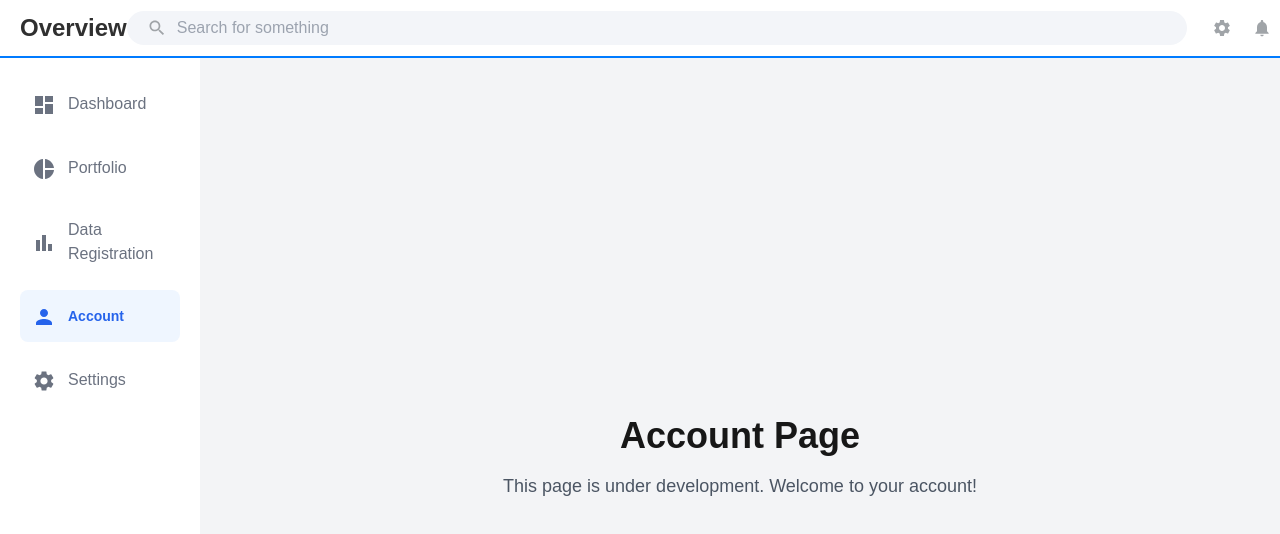
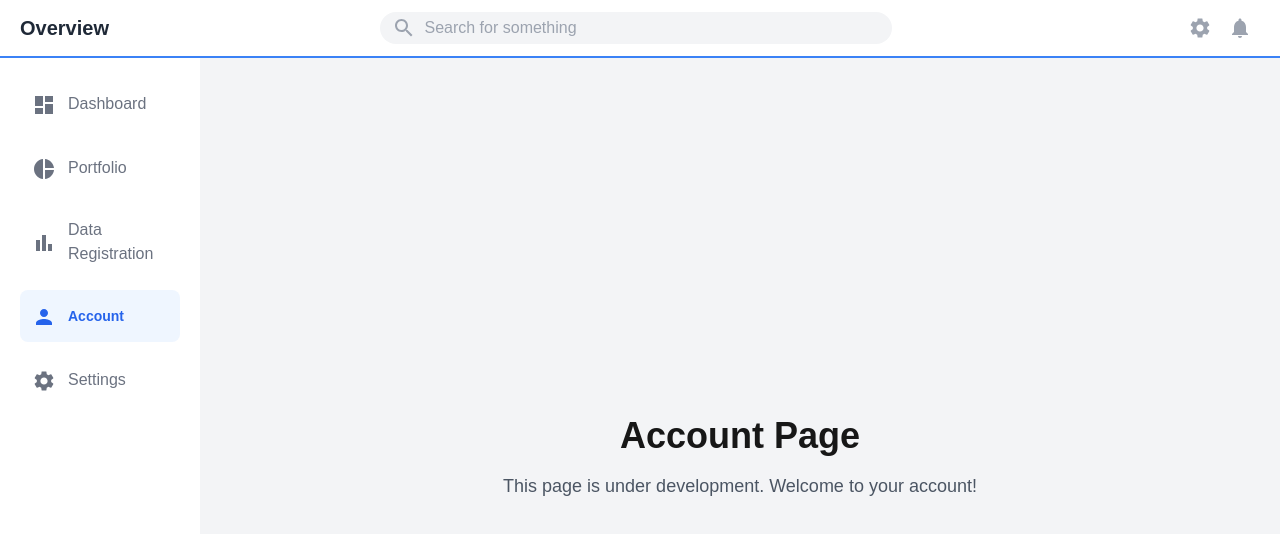
Before and after one commit to cosmos-capstone/frontend, a Next.js app: page /account in a window 1280 px wide. Shown: the top 534 px of the page. Built offline with nearby package versions, Linux system fonts and the light colour scheme.

Commit message:
update: topbar css to tailwind

```diff
--- a/app/components/TopBar.tsx
+++ b/app/components/TopBar.tsx
@@ -5,61 +5,20 @@ import { Search, Settings, Notifications } from '@mui/icons-material';
 
 export default function TopBar() {
   return (
-    <div style={styles.topBar}>
-      <span style={styles.title}>Overview</span>
-      <div style={styles.searchBar}>
-        <Search style={styles.icon} />
+    <div className="flex items-center justify-between px-5 py-3 border-b-2 border-blue-500 bg-white">
+      <span className="text-xl font-bold text-gray-800">Overview</span>
+      <div className="flex items-center bg-gray-100 rounded-full px-3 py-1 mr-4 w-full max-w-lg">
+        <Search className="text-gray-400 text-lg mr-2" />
         <input
           type="text"
           placeholder="Search for something"
-          style={styles.input}
+          className="border-none outline-none bg-transparent text-gray-400 w-full"
         />
       </div>
-      <div style={styles.icons}>
-        <Settings style={styles.icon} />
-        <Notifications style={styles.icon} />
+      <div className="flex items-center">
+        <Settings className="text-gray-400 text-lg mx-2 cursor-pointer" />
+        <Notifications className="text-gray-400 text-lg mx-2 cursor-pointer" />
       </div>
     </div>
   );
 }
-
-const styles = {
-  topBar: {
-    display: 'flex',
-    alignItems: 'center',
-    justifyContent: 'space-between',
-    padding: '10px 20px',
-    borderBottom: '2px solid #007bff',
-    backgroundColor: '#fff',
-  },
-  title: {
-    fontSize: '24px',
-    color: '#303030',
-    fontWeight: 'bold',
-  },
-  searchBar: {
-    display: 'flex',
-    alignItems: 'center',
-    backgroundColor: '#f3f5f9',
-    borderRadius: '20px',
-    padding: '5px 10px',
-    marginRight: '15px',
-  },
-  input: {
-    border: 'none',
-    outline: 'none',
-    backgroundColor: 'transparent',
-    color: '#a0a4a8',
-    width: '1000px',
-  },
-  icons: {
-    display: 'flex',
-    alignItems: 'center',
-  },
-  icon: {
-    fontSize: '20px',
-    color: '#a0a4a8',
-    margin: '0 10px',
-    cursor: 'pointer',
-  },
-};
```
Also changed, not shown: app/styles/page.module.css (+0 -10 lines).
